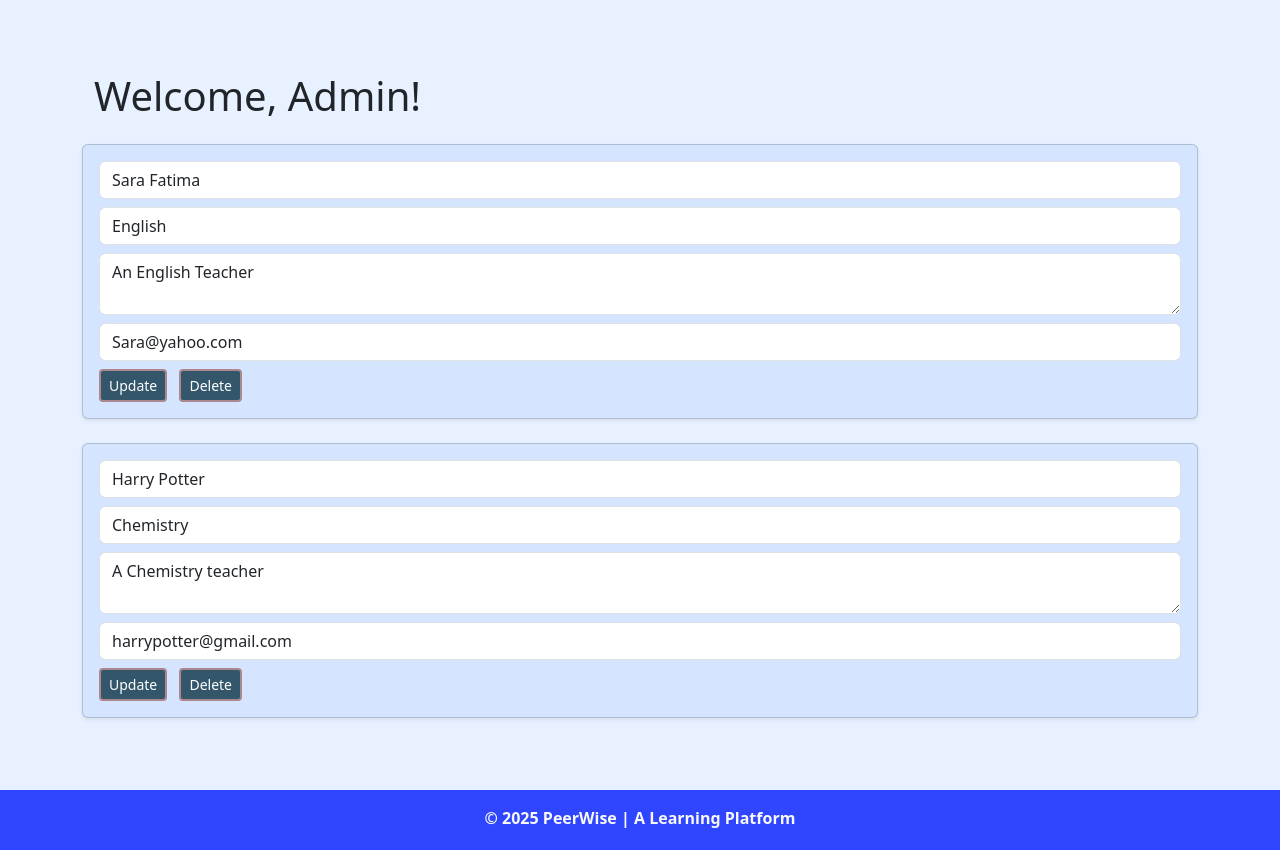
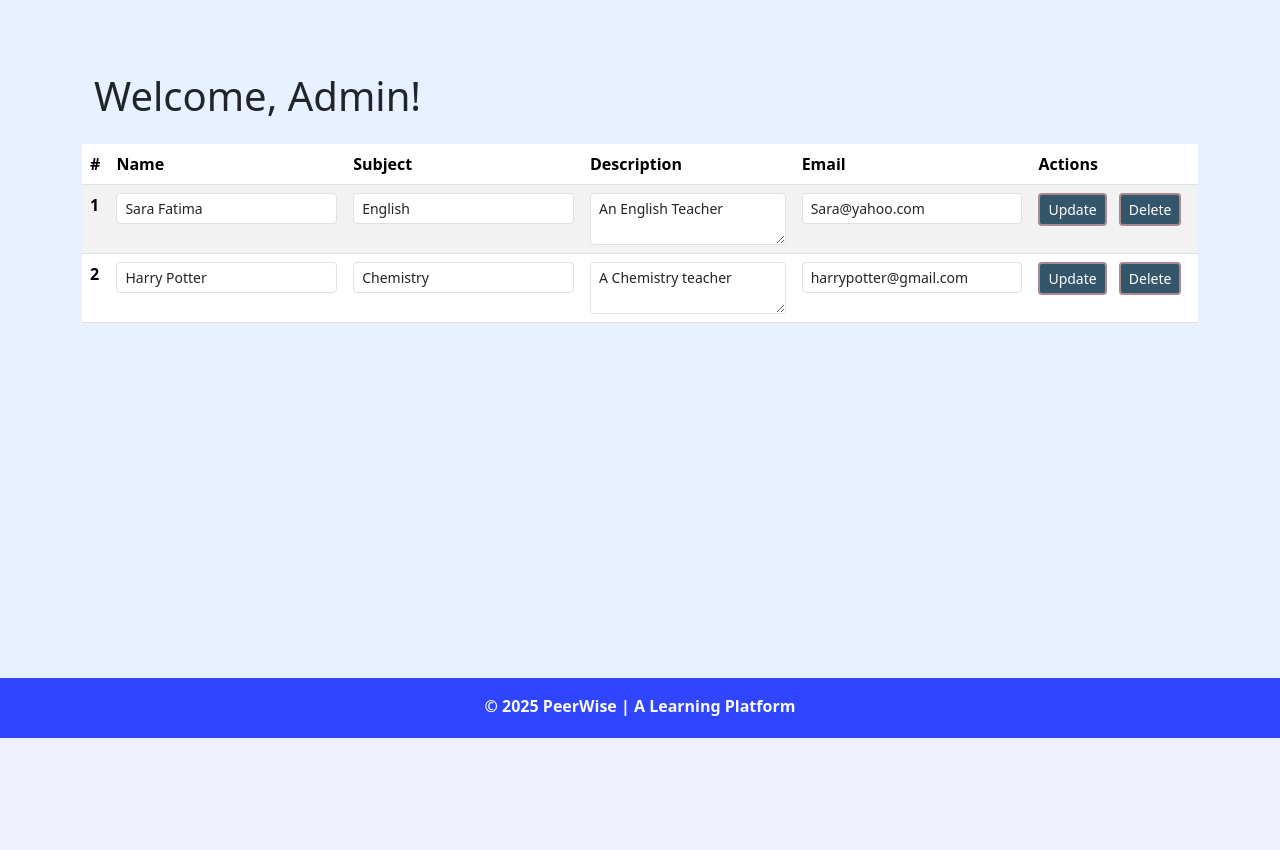
Before and after one commit to znbv/PeerWise, a Django app: page /adminaccess/ in a window 1280 px wide. Shown: the part 62-912 px from the top of the page. After the commit the page ends 800 px from the top, so only its background shows below. Run offline with Django 5.2, Linux system fonts and the light colour scheme; data comes from the database, SQL or seed files in the repository; both versions use the stored data as it was after the commit.

Commit message:
Converted the card format to a list in admin_control.html

```diff
--- a/templates/admin_control.html
+++ b/templates/admin_control.html
@@ -1,50 +1,36 @@
 {% extends "base.html" %}
-{% comment %} {% load static %}  {% endcomment %}
 {% block content %}
 <div class="container mt-5">
      <h1 class="mb-4">Welcome, Admin!</h1>
 </div>
-
- {% for tutor in tutorlistadmin %}
-  <div class="col">
-    <form method="POST" action="{% url 'update_tutor' tutor.id %}" class="d-inline">
-      {% csrf_token %}
-      <div class="card-color card h-100 shadow-sm">
-        <div class="card-body">
-          <input type="text" name="name" value="{{ tutor.name }}" class="form-control mb-2" />
-          <input type="text" name="subject" value="{{ tutor.subject }}" class="form-control mb-2" />
-          <textarea name="description" class="form-control mb-2">{{ tutor.description }}</textarea>
-          <input type="email" name="contact_email" value="{{ tutor.contact_email }}" class="form-control mb-2" />
+<table class="table table-striped">
+  <thead>
+    <tr>
+      <th scope="col">#</th>
+      <th scope="col">Name</th>
+      <th scope="col">Subject</th>
+      <th scope="col">Description</th>
+      <th scope="col">Email</th>
+      <th scope="col">Actions</th>
+    </tr>
+  </thead>
+  <tbody>
+    {% for tutor in tutorlistadmin %}
+    <tr>
+      <form method = "POST" action="{% url 'update_tutor' tutor.id %}" >
+        {% csrf_token %}
+        <th scope="row">{{ forloop.counter }}</th>
+        <td><input type="text" name="name" value="{{ tutor.name }}" class="form-control form-control-sm"></td>
+        <td><input type="text" name="subject" value="{{ tutor.subject }}" class="form-control form-control-sm"></td>
+        <td><textarea name="description" class="form-control form-control-sm">{{ tutor.description }}</textarea></td>
+        <td><input type="email" name="contact_email" value="{{ tutor.contact_email }}" class="form-control form-control-sm"></td>
+        <td>
           <button class="btn btn-custom btn-sm me-2" name = 'action' value = 'Update'>Update</button>
           <button class="btn btn-custom btn-sm me-2" name = 'action' value ='Delete' onclick="return confirm('Are you sure you want to delete this tutor?');">Delete</button>
-        </div>
-      </div>
-      <br>
-    </form>
-  </div>
-{% endfor %}
-
-{% comment %}
-{% for tutor in tutorlistadmin %}
-  <div class="col">
-
-    <form method="POST" action="{% url 'delete_tutor' tutor.id %}" class="d-inline">
-      {% csrf_token %}
-      <div class="card-color card h-100 shadow-sm">
-        <div class="card-body">
-
-          <input type="text" name="name" value="{{ tutor.name }}" class="form-control mb-2" />
-          <input type="text" name="subject" value="{{ tutor.subject }}" class="form-control mb-2" />
-          <textarea name="description" class="form-control mb-2">{{ tutor.description }}</textarea>
-          <input type="email" name="contact_email" value="{{ tutor.contact_email }}" class="form-control mb-2" />
-          <button class="btn btn-custom btn-sm me-2">Delete</button>
-
-
-        </div>
-      </div>
-      <br>
-    </form>
-  </div>
-
-{% endfor %} {% endcomment %}
+        </td>
+    </tr>
+      </form>
+    {% endfor %}
+  </tbody>
+</table>
 {% endblock %}
```
Also changed, not shown: db.sqlite3.
